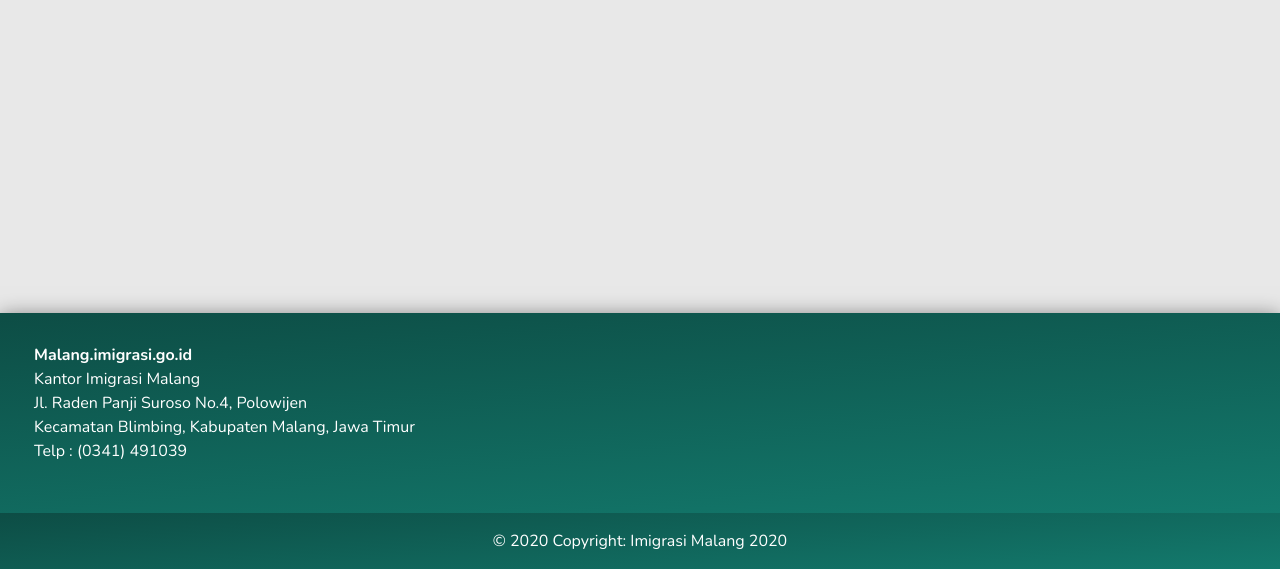
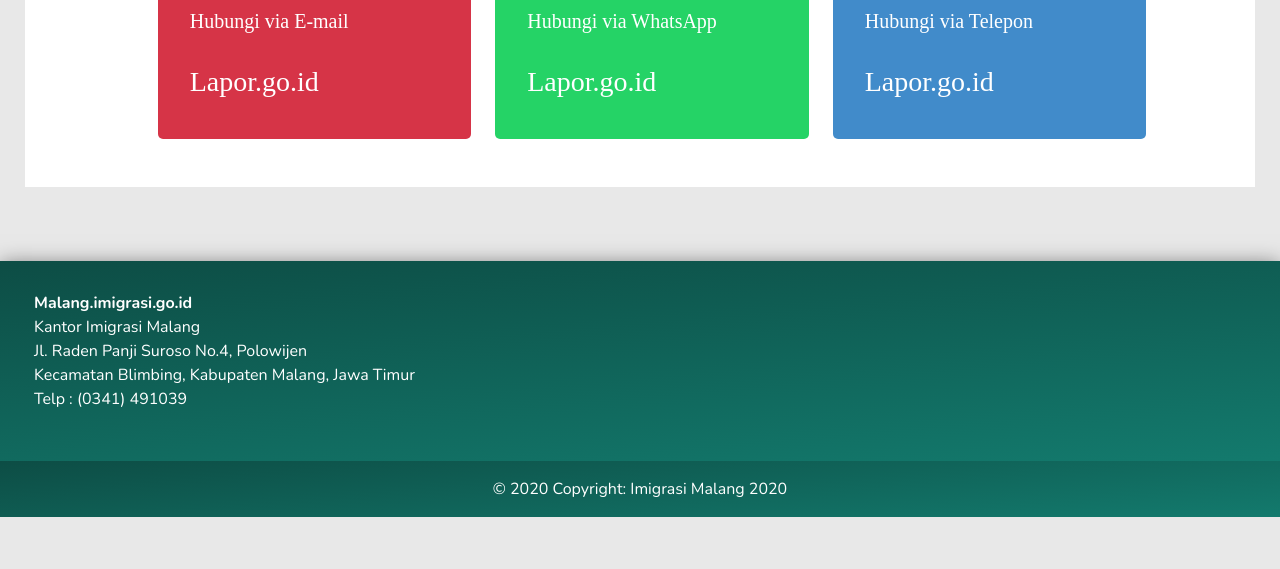
Before and after one commit to iwanglaga/iwanglaga.github.io, a plain HTML site: page contact.html in a window 1280 px wide. Shown: the part 231-800 px from the top of the page. Drawn offline with nearby package versions, Linux system fonts and the light colour scheme; a web font is replaced by a local one.

Commit message:
tambahan hubungi kami

```diff
--- a/contact.html
+++ b/contact.html
@@ -77,10 +77,40 @@
     <li class="breadcrumb-item active" aria-current="page">Hubungi Kami</li>
   </ol>
 </nav>
+<div class="row justify-content-center">
+  <h1>Hubungi Kami</h1>
+</div>
+<div class="row justify-content-center">
+  <div class="col-md-3 ml-4 mb-5 call email">
+    <div class="card-body">
+      <a href="https://www.lapor.go.id/" class="stretched-link"></a>
+      <h5>Hubungi via E-mail</h5>
+      <br>
+      <h3>Lapor.go.id</h3>
+    </div>
+  </div>
+  <div class="col-md-3 ml-4 mb-5 call wassup">
+    <div class="card-body">
+      <a href="https://api.whatsapp.com/send?phone=628113595000&text=Halo saya ingin menanyakan info terkait..." class="stretched-link"></a>
+      <h5>Hubungi via WhatsApp</h5>
+      <br>
+      <h3>Lapor.go.id</h3>
+    </div>
+  </div>
+  <div class="col-md-3 ml-4 mb-5 call telpon">
+    <div class="card-body">
+      <a href="tel:0341 491039" class="stretched-link"></a>
+      <h5>Hubungi via Telepon</h5>
+      <br>
+      <h3>Lapor.go.id</h3>
+    </div>
+  </div>
+</div>
 </section>
 
+
   <!-- Footer -->
-<footer class="page-footer font-small blue pt-4 fixed-bottom">
+<footer class="page-footer font-small blue pt-4">
   <div class="container-fluid text-center text-md-left footer">
     <div class="row">
       <div class="col-md-6 mt-md-0 mt-3">
--- a/css/style.css
+++ b/css/style.css
@@ -221,9 +221,42 @@
     color: white;
     font-family: viga;
 }
-
+/*Hubungi Kami*/
+.call h1, h3, h5 {
+    color: white;
+    font-family: viga;
+}
+.email {
+    height: 150px;
+    border-radius: 5px;
+    background-color:#d63447;
+    opacity: 1;
+}
+.email:hover {
+    opacity: 0.7;
+    transition: 0.3s;
+}
+.wassup {
+    height: 150px;
+    border-radius: 5px;
+    background-color:#25d366;
+    opacity: 1;
+}
+.wassup:hover {
+    opacity: 0.7;
+    transition: 0.3s;
+}
+.telpon {
+    height: 150px;
+    border-radius: 5px;
+    background-color:#418bca;
+    opacity: 1;
+}
+.telpon:hover {
+    opacity: 0.7;
+    transition: 0.3s;
+}
 /*content zonaintegrasi*/
-
 .content{
     margin : 40px 0;
 }
```
